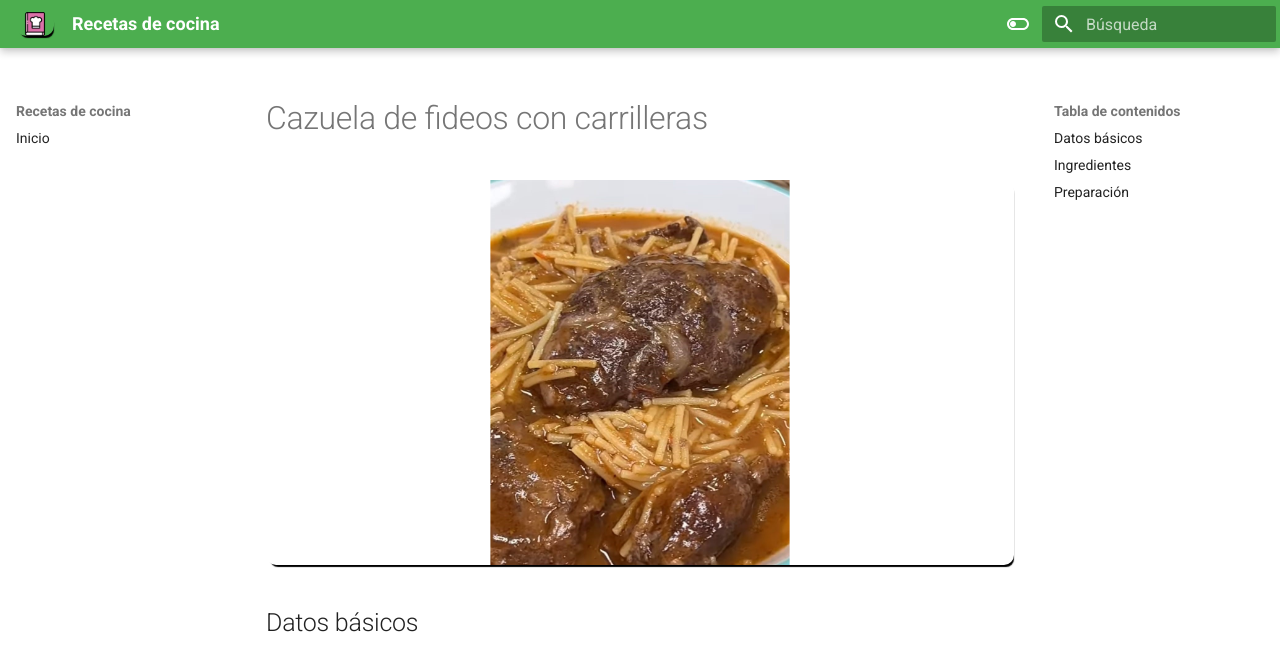
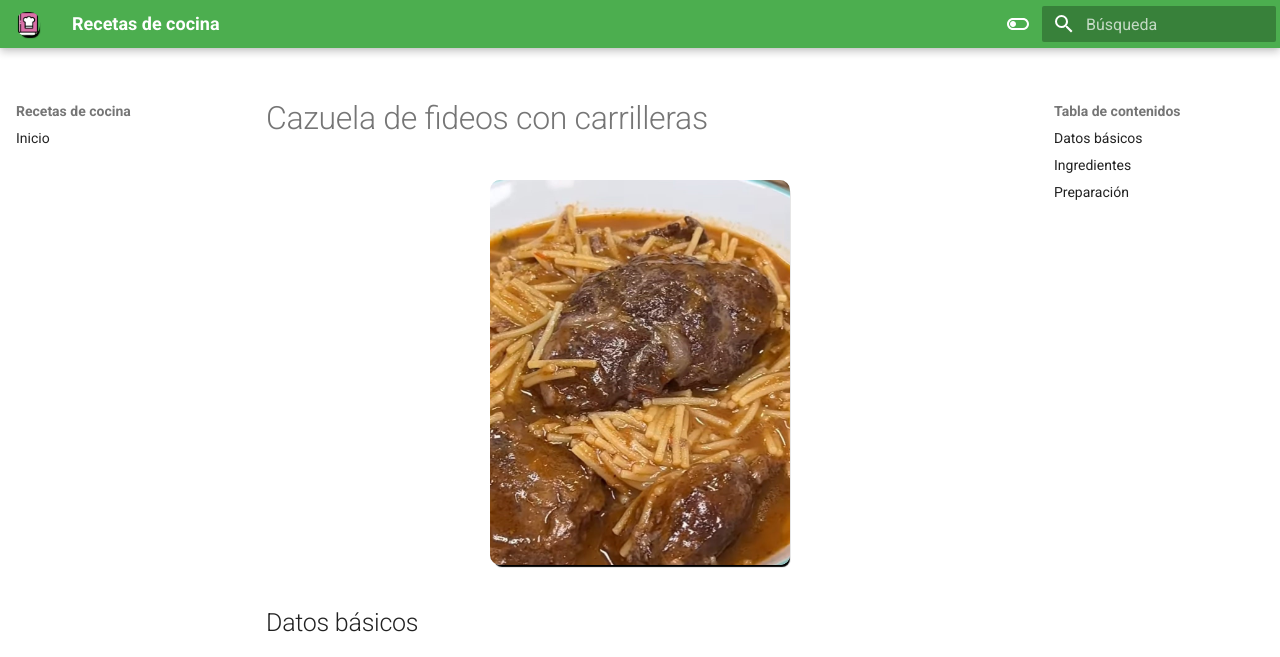
Before and after one commit to nachoiborraIES/recetas, an MkDocs documentation site: the page built from docs/cazuela_fideos_carrilleras.md, in a window 1280 px wide. Shown: the top 657 px of the page. Built offline with MkDocs 1.6.1 and Material for MkDocs 9.7.7, drawn with Linux system fonts in a browser that asks for light colours.

Commit message:
CSS imágenes

```diff
--- a/docs/cazuela_fideos_carrilleras.md
+++ b/docs/cazuela_fideos_carrilleras.md
@@ -1,6 +1,8 @@
 # Cazuela de fideos con carrilleras
 
-<img src="images/cazuela_fideos_carrilleras.jpg">
+<div class="imagen">
+    <img src="images/cazuela_fideos_carrilleras.jpg">
+</div>
 
 ## Datos básicos
 
--- a/docs/css/extra.css
+++ b/docs/css/extra.css
@@ -11,8 +11,6 @@ img[alt$="<"] {
 /* Formato general para imágenes */
 img {
     display: block;
-    padding-left: 30%;
-    padding-right: 30%;
     border-radius: 10px;
     box-shadow: 2px 4px 1px -2px black;
     height: auto;
@@ -24,3 +22,10 @@ img {
 .md-grid {
     max-width: initial;
 }
+
+div .imagen
+{
+    text-align:center;
+    margin-left:30%;
+    margin-right:30%;
+}
```
